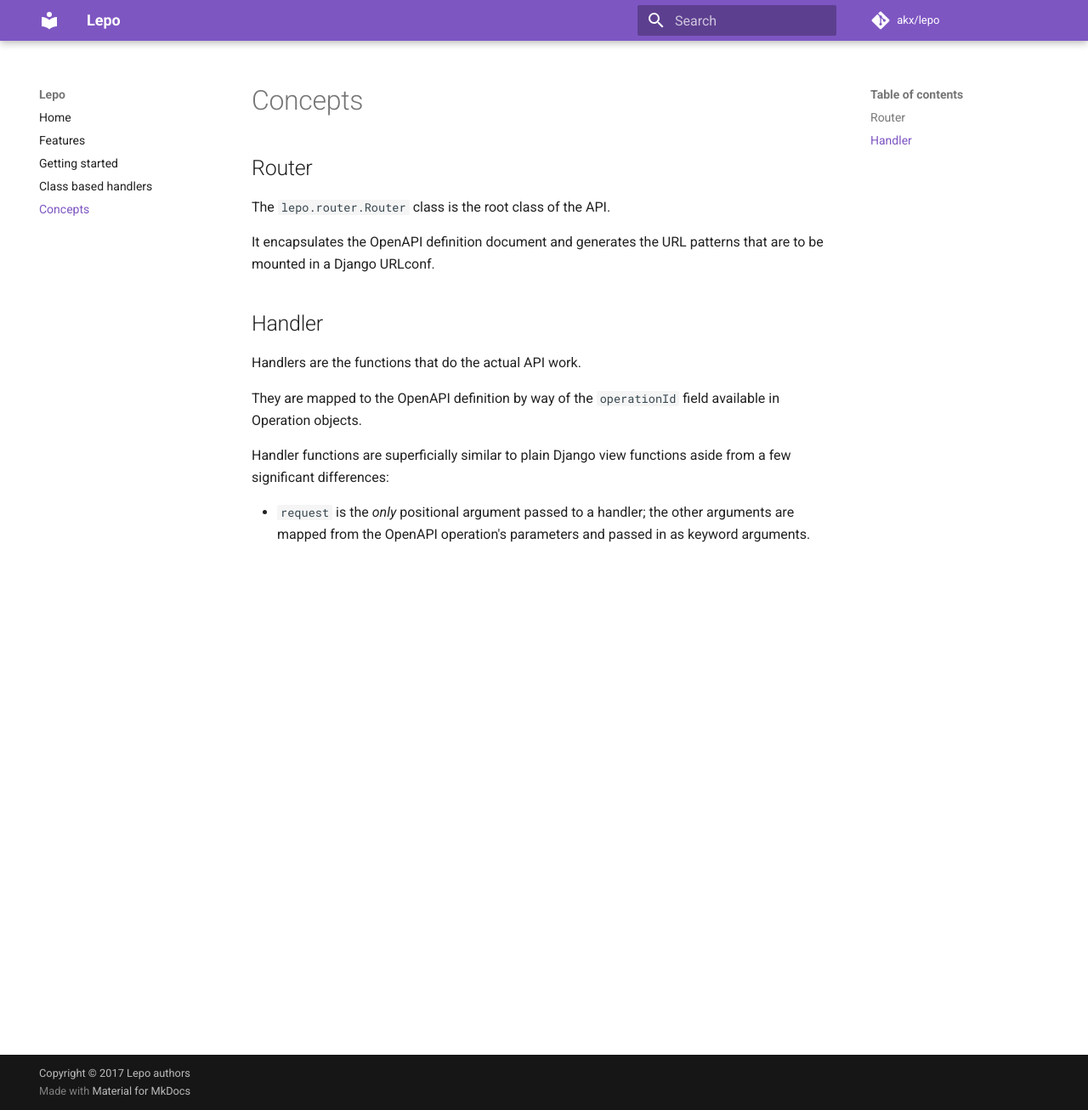
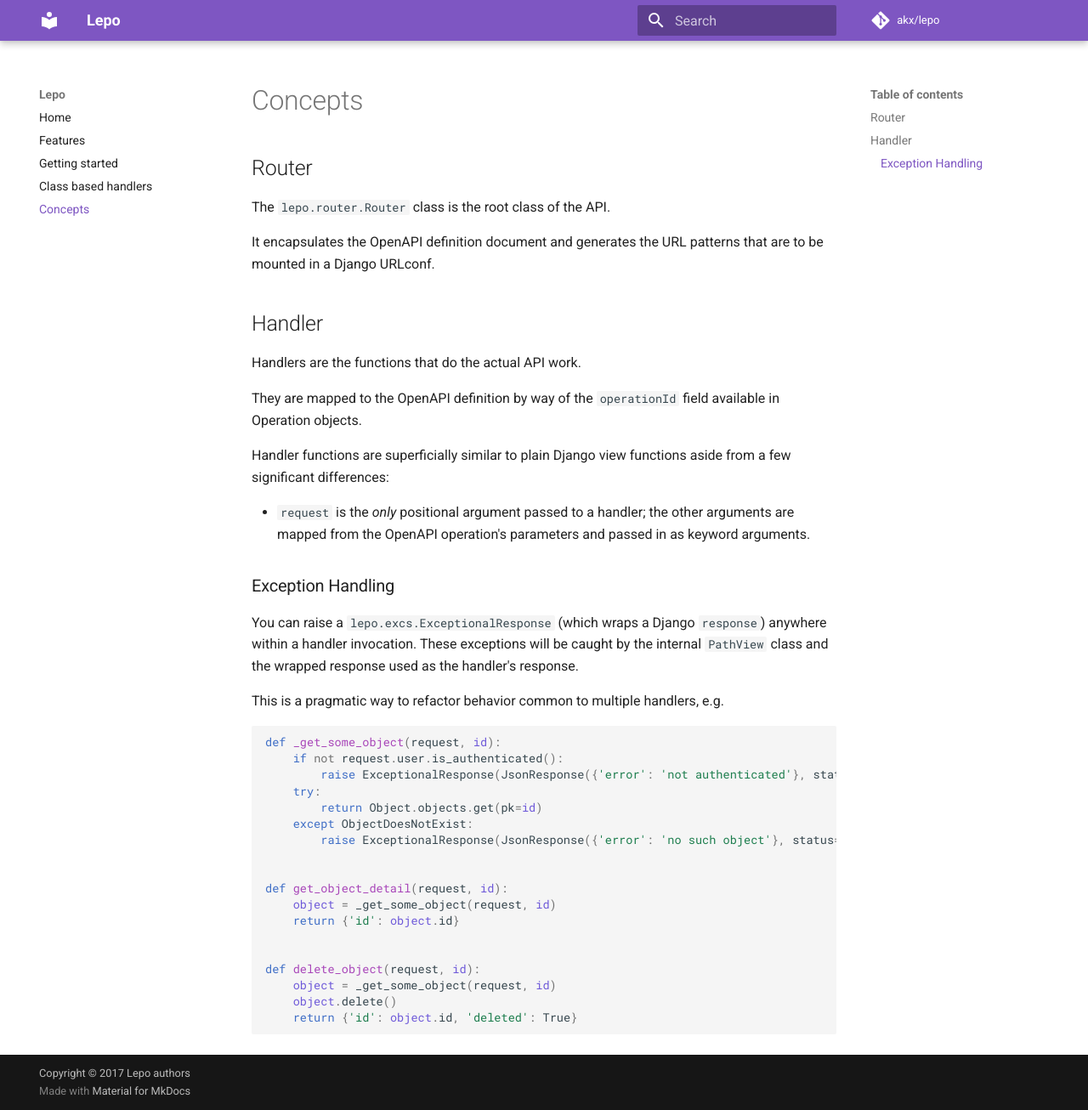
Before and after one commit to akx/lepo, an MkDocs documentation site: the page built from docs/concepts.md, in a window 1280 px wide and 1306 px high. Shown: the whole window at 85% size. Built offline with MkDocs 1.6.1 and Material for MkDocs 9.7.7, drawn with Linux system fonts in a browser that asks for light colours; comment, search, counter and statistics services are not loaded; old or Windows-style settings are respelled for this version of MkDocs.

Commit message:
Add ExceptionalResponse

````diff
--- a/docs/concepts.md
+++ b/docs/concepts.md
@@ -20,3 +20,32 @@ aside from a few significant differences:
 * `request` is the _only_ positional argument passed to a handler;
   the other arguments are mapped from the OpenAPI operation's parameters
   and passed in as keyword arguments.
+
+### Exception Handling
+
+You can raise a `lepo.excs.ExceptionalResponse` (which wraps a Django `response`)
+anywhere within a handler invocation. These exceptions will be caught by the internal
+`PathView` class and the wrapped response used as the handler's response.
+
+This is a pragmatic way to refactor behavior common to multiple handlers, e.g.
+
+```python
+def _get_some_object(request, id):
+    if not request.user.is_authenticated():
+        raise ExceptionalResponse(JsonResponse({'error': 'not authenticated'}, status=401))
+    try:
+        return Object.objects.get(pk=id)
+    except ObjectDoesNotExist:
+        raise ExceptionalResponse(JsonResponse({'error': 'no such object'}, status=404))
+
+
+def get_object_detail(request, id):
+    object = _get_some_object(request, id)
+    return {'id': object.id}
+
+
+def delete_object(request, id):
+    object = _get_some_object(request, id)
+    object.delete()
+    return {'id': object.id, 'deleted': True}
+```
````
Also changed, not shown: 4 other files.
